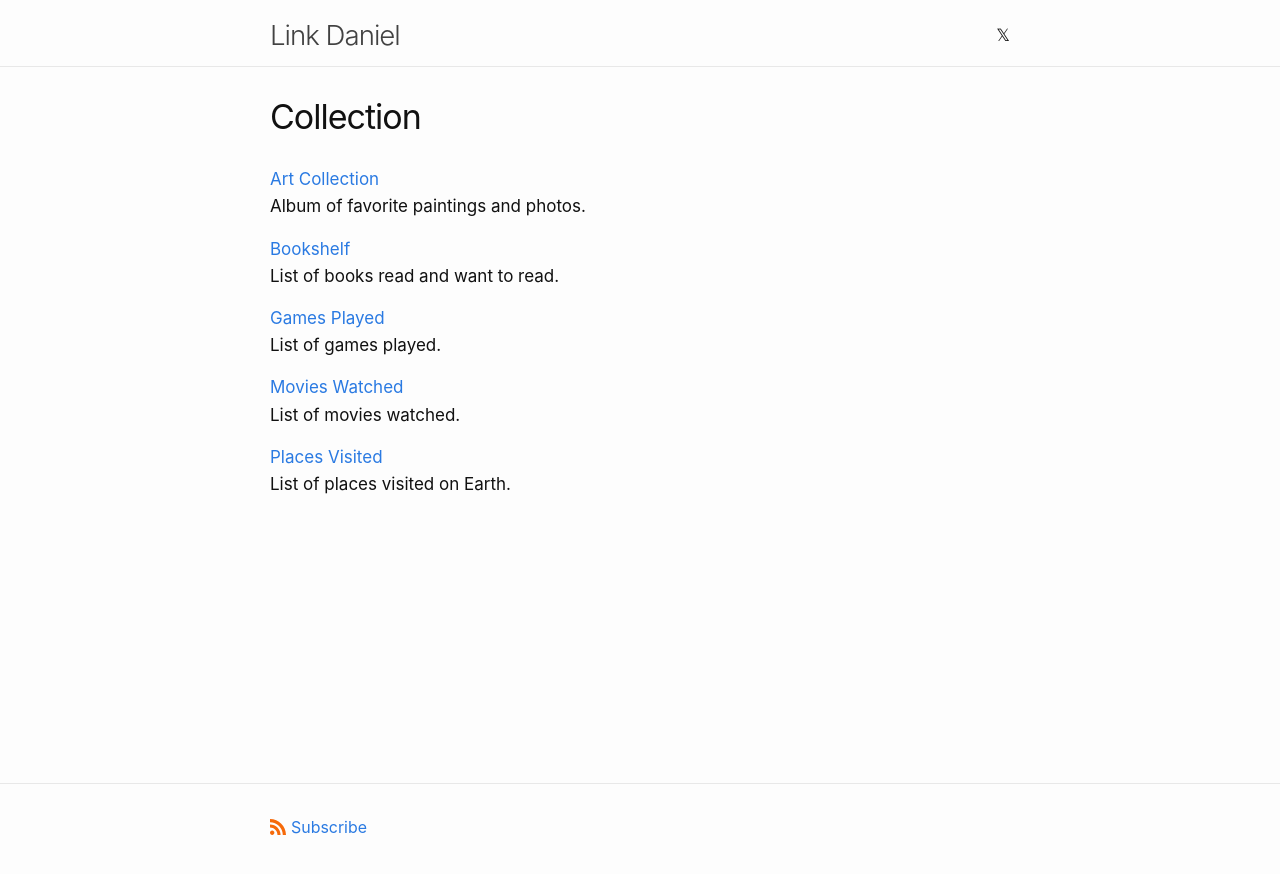
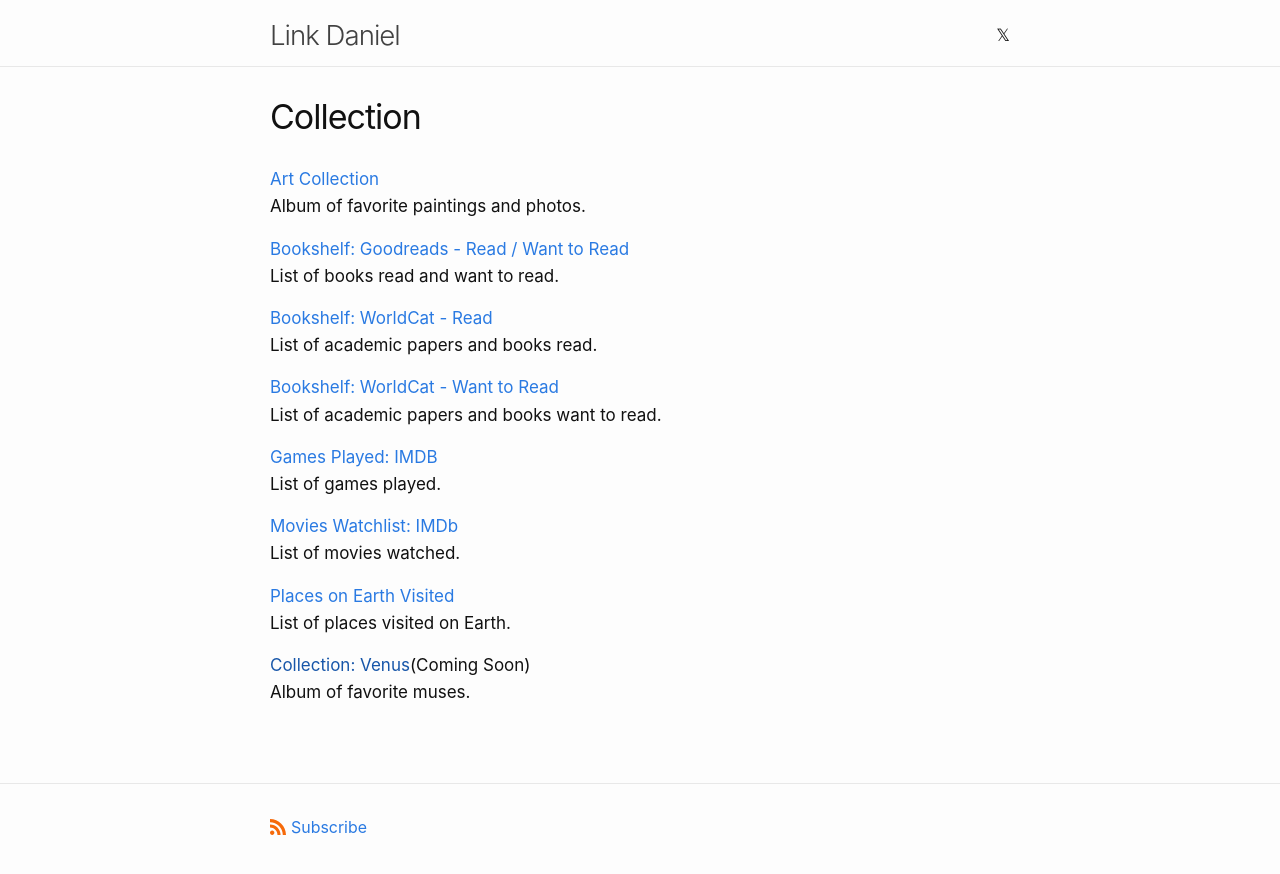
Before and after one commit to link-daniel/link.github.io, a Jekyll site: the page built from collection.md, in a window 1280 px wide. Shown: the top 874 px of the page. Built offline with Jekyll 4.4.1, drawn with Linux system fonts in a browser that asks for light colours.

Commit message:
Update collection.md

```diff
--- a/collection.md
+++ b/collection.md
@@ -8,18 +8,30 @@ permalink: /collection/
 <br>
 Album of favorite paintings and photos.
 
-<a href="https://www.goodreads.com/review/list/95737422?shelf=read&sort=date_added">Bookshelf</a>
+<a href="https://www.goodreads.com/review/list/95737422?shelf=read&sort=date_added">Bookshelf: Goodreads - Read / Want to Read</a>
 <br>
 List of books read and want to read.
 
-<a href="https://www.imdb.com/list/ls567765043">Games Played</a>
+<a href="https://search.worldcat.org/lists/e5a60fd2-2a1c-4955-ad18-7e11acc51338">Bookshelf: WorldCat - Read</a>
+<br>
+List of academic papers and books read.
+
+<a href="https://search.worldcat.org/lists/fdbabad1-a2f1-487e-b94f-11e92f9ae5fe">Bookshelf: WorldCat - Want to Read</a>
+<br>
+List of academic papers and books want to read.
+
+<a href="https://www.imdb.com/list/ls567765043">Games Played: IMDB</a>
 <br>
 List of games played.
 
-<a href="https://www.imdb.com/user/ur85826373/watchlist?sort=date_added%2Cdesc&view=detail">Movies Watched</a>
+<a href="https://www.imdb.com/user/ur85826373/watchlist?sort=date_added%2Cdesc&view=detail">Movies Watchlist: IMDb</a>
 <br>
 List of movies watched.
 
-<a href="https://maps.app.goo.gl/vmtWzydsvTrD4k5t5">Places Visited</a>
+<a href="https://maps.app.goo.gl/vmtWzydsvTrD4k5t5">Places on Earth Visited</a>
 <br>
 List of places visited on Earth.
+
+<a href="">Collection: Venus</a>(Coming Soon)
+<br>
+Album of favorite muses.
```
